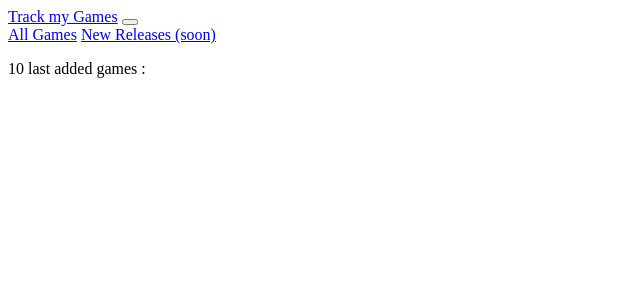
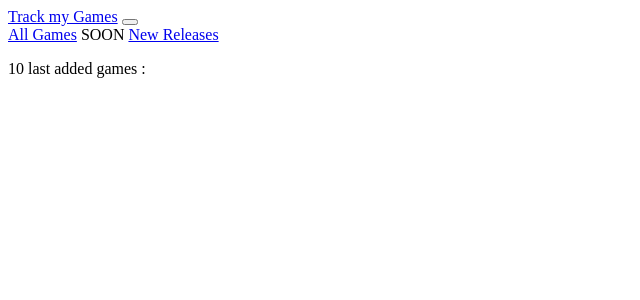
Before and after one commit to kodev-sudo/track-my-games, a Symfony app: template templates/home/index.html.twig in a window 1280 px wide. Shown: the top 300 px of the page, without its empty margins (0-640 px from the left). Run offline with Twig, Linux system fonts and the light colour scheme; the template is opened without the code that fills it, so the values that code supplies are empty; some libraries are stand-ins or nearby versions.

Commit message:
Add badge for New Releases navbar

```diff
--- a/templates/_includes/_navbar/_navbar.html.twig
+++ b/templates/_includes/_navbar/_navbar.html.twig
@@ -8,8 +8,8 @@
       <div class="navbar-nav">
         <a class="nav-link" href="#">All Games</a>
         <a class="nav-link" href=""></a>
-        <a class="nav-link disabled" href="#">New Releases (soon)</a>
-
+        <span class="badge rounded-pill bg-warning text-dark d-flex align-items-center">SOON</span>
+        <a class="nav-link disabled" href="#">New Releases</a>
       </div>
     </div>
   </div>
```
